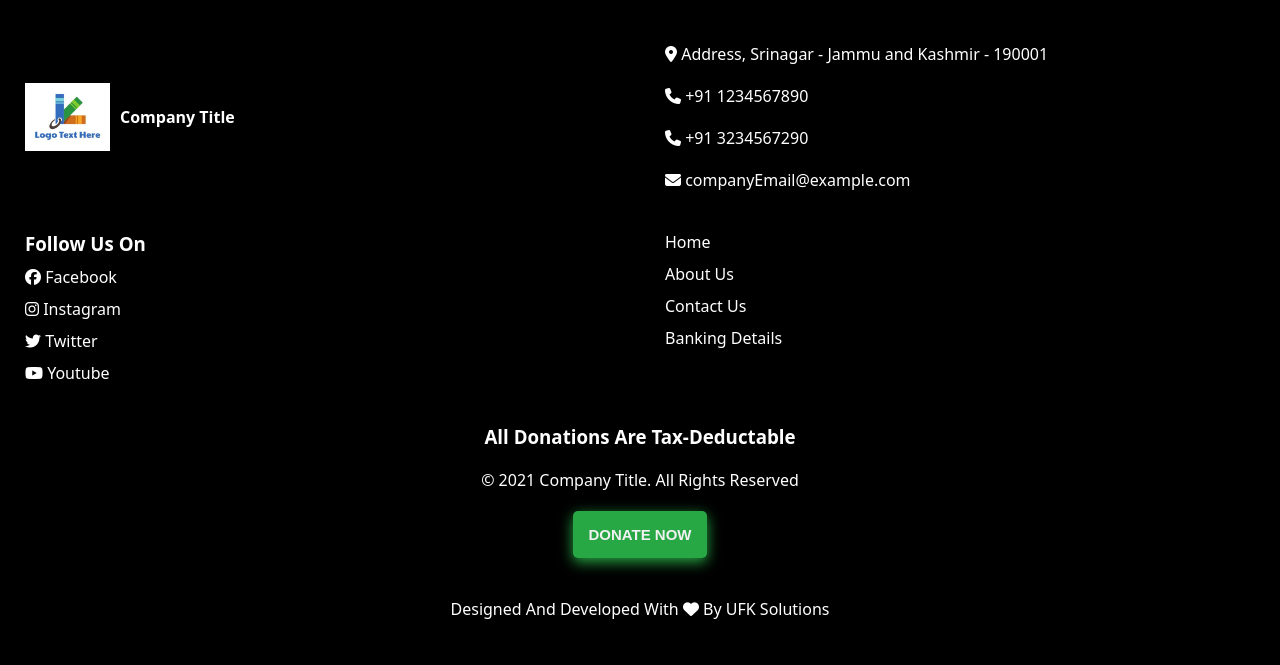
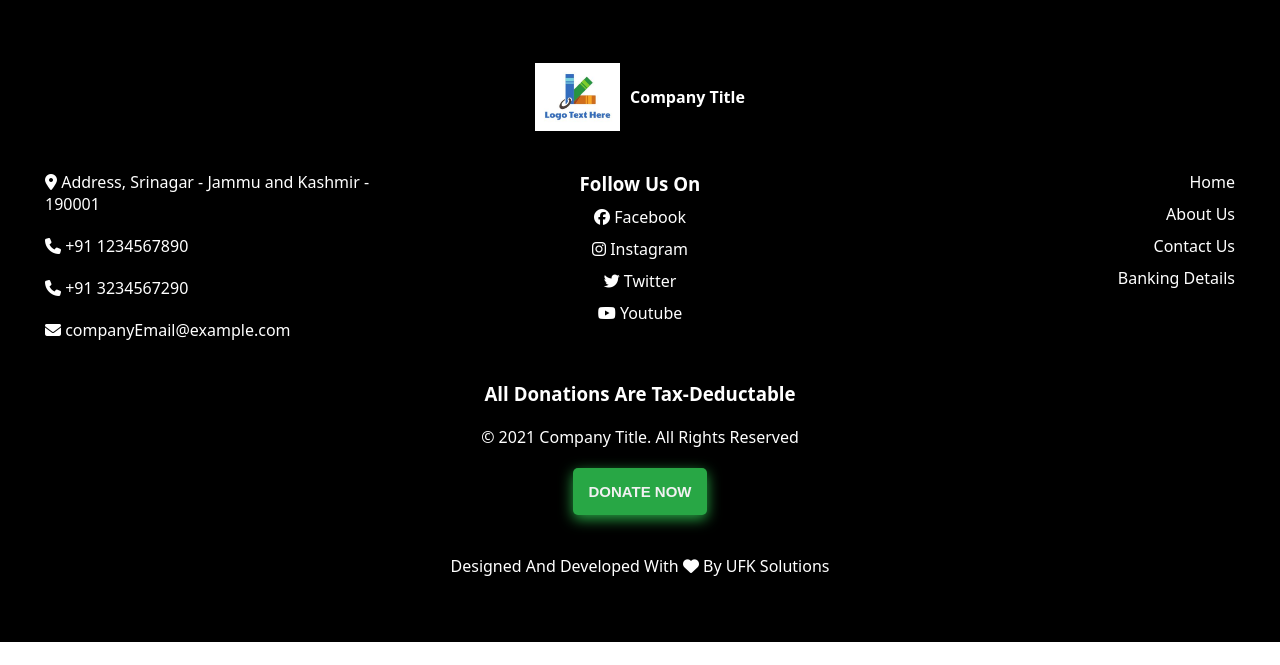
Before and after one commit to hishamized/ufkProject, a plain HTML site: page index.html in a window 1280 px wide. Shown: the part 419-1084 px from the top of the page. After the commit the page ends 1061 px from the top, so only its background shows below. Drawn offline with Linux system fonts and the light colour scheme.

Commit message:
Footer Desktop Responsiveness Improved

```diff
--- a/css/global.css
+++ b/css/global.css
@@ -258,41 +258,50 @@ ul li a{
 
    .footer {
     display: grid;
-    grid-template-columns: repeat(2, 1fr);
+    grid-template-columns: repeat(3, 1fr);
     grid-template-rows: auto;
     grid-template-areas:
-      "company contact"
-      "social navigation"
-      "ending ending"
-      "note note";
+      "company company company"
+      "contact social navigation"
+      "ending ending ending"
+      "note note note";
     row-gap: 40px;
     column-gap: 50px;
-    padding: 45px 25px;
+    padding: 65px 45px;
     overflow: hidden;
+    place-items: center;
   }
 
   .footer .company-name {
     grid-area: company;
-    justify-self: flex-start;
-    align-self: center;
+    justify-self: center;
+    align-self: flex-start;
+    align-items: center;
+    justify-content: center;
   }
 
   .footer .contact-details {
     grid-area: contact;
-    justify-self: flex-start;
+    justify-self: center;
     align-self: flex-start;
+    align-items: flex-start;
   }
 
   .footer .social-media-container {
     grid-area: social;
-    justify-self: flex-start;
+    justify-self: center;
     align-self: flex-start;
+    align-items: center;
+  }
+  .footer .social-media{
+    align-items: center;
   }
 
   .footer .navigation {
     grid-area: navigation;
-    justify-self: flex-start;
+    justify-self: center;
     align-self: flex-start;
+    align-items: flex-end;
   }
 
   .footer .ending {
--- a/index.html
+++ b/index.html
@@ -18,7 +18,7 @@
     <nav class="navbar" id="navbar">
       <ul>
         <li class="nav-logo">
-          <img src="/assets/images/logo.jpg" alt="Website Logo" />
+          <img src="./assets/images/logo.jpg" alt="Website Logo" />
         </li>
       </ul>
       <ul class="navbar-dropdown">
@@ -71,7 +71,7 @@
     <!-- Footer Starts -->
     <footer class="footer">
       <div class="company-name">
-        <img src="/assets/images/logo.jpg" alt="Website Logo" />
+        <img src="./assets/images/logo.jpg" alt="Website Logo" />
         <h4>Company Title</h4>
       </div>
         <ul class="contact-details">
```
